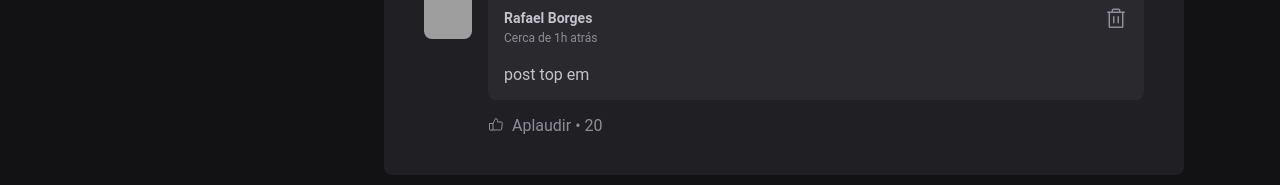
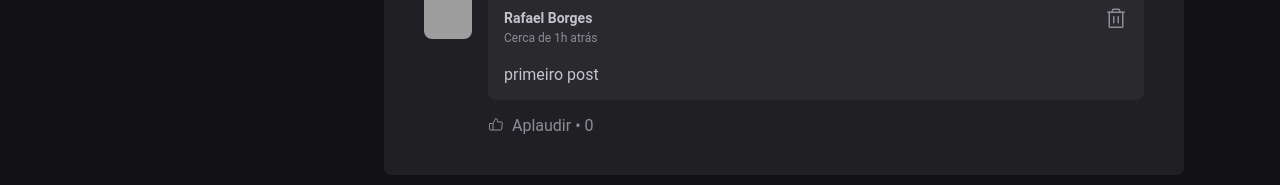
Before and after one commit to rafaelborges26/feed-web, a React app: page / in a window 1280 px wide. Shown: the part 594-779 px from the top of the page. Built offline with nearby package versions, Linux system fonts and the light colour scheme; grey boxes are pictures that could not be loaded; the HTML template or start-up script is replaced by a standard one.

Commit message:
added likes functions and added better use from reuse state from useState

```diff
--- a/src/components/Comment.jsx
+++ b/src/components/Comment.jsx
@@ -1,11 +1,22 @@
 import { ThumbsUp, Trash } from 'phosphor-react'
 import styles from './Comment.module.css'
 import { Avatar } from './Avatar'
+import { useState } from 'react'
 
 export function Comment({ content, onDeleteComment }) {
+
+    const [likeCount, setLikeCount] = useState(0)
+
     function handleDeleteComment() {
         onDeleteComment(content)
     }
+
+    function handlelikeCount() {
+        setLikeCount((stateUpdated) => {
+            return stateUpdated + 1
+        })
+    }
+
     return (
         <div className={styles.comment}>
             <Avatar hasBorder={false} src="https://github.com/rafaelborges26.png"  />
@@ -25,9 +36,9 @@ export function Comment({ content, onDeleteComment }) {
                     <p>{content}</p>
                 </div>
                 <footer>
-                    <button>
+                    <button onClick={handlelikeCount}>
                         <ThumbsUp />
-                        Aplaudir <span>20</span>
+                        Aplaudir <span>{likeCount}</span>
                     </button>
                 </footer>
             </div>
--- a/src/components/Post.jsx
+++ b/src/components/Post.jsx
@@ -13,9 +13,8 @@ const comments = [
 
 export function Post({ author, publishedAt, content }) {
 
-    const [comments, setComments] = useState(['post top em'])
+    const [comments, setComments] = useState(['primeiro post'])
     const [newCommentText, setNewCommentText] = useState([''])
-
 
     const publishedDateFormatted = format(publishedAt, "d 'de' LLLL 'às' HH:mm'h'", {
         locale: ptBR
@@ -29,7 +28,7 @@ export function Post({ author, publishedAt, content }) {
     function handleCreateNewComment() {
         event.preventDefault()
 
-        setComments([...comments, newCommentText])
+        setComments((state) => [...state, newCommentText])
         setNewCommentText('')
     }
 
```
